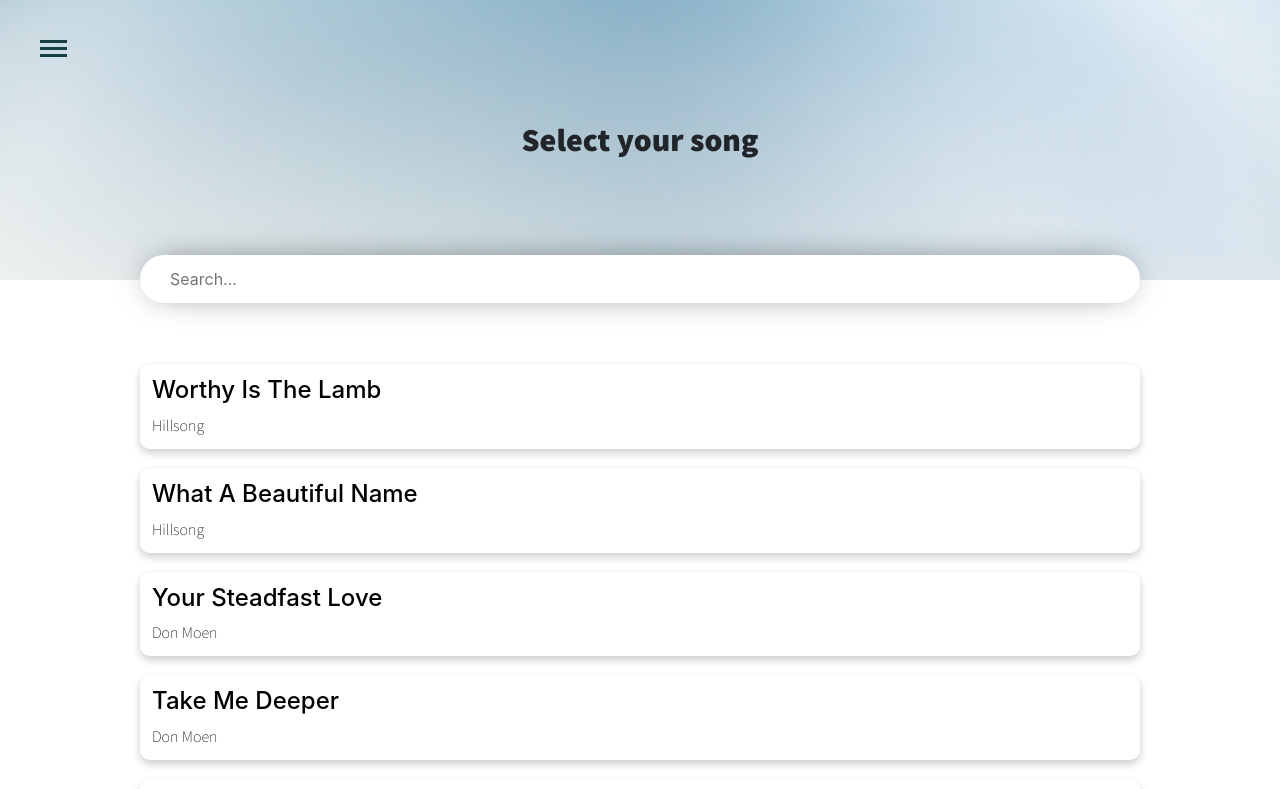
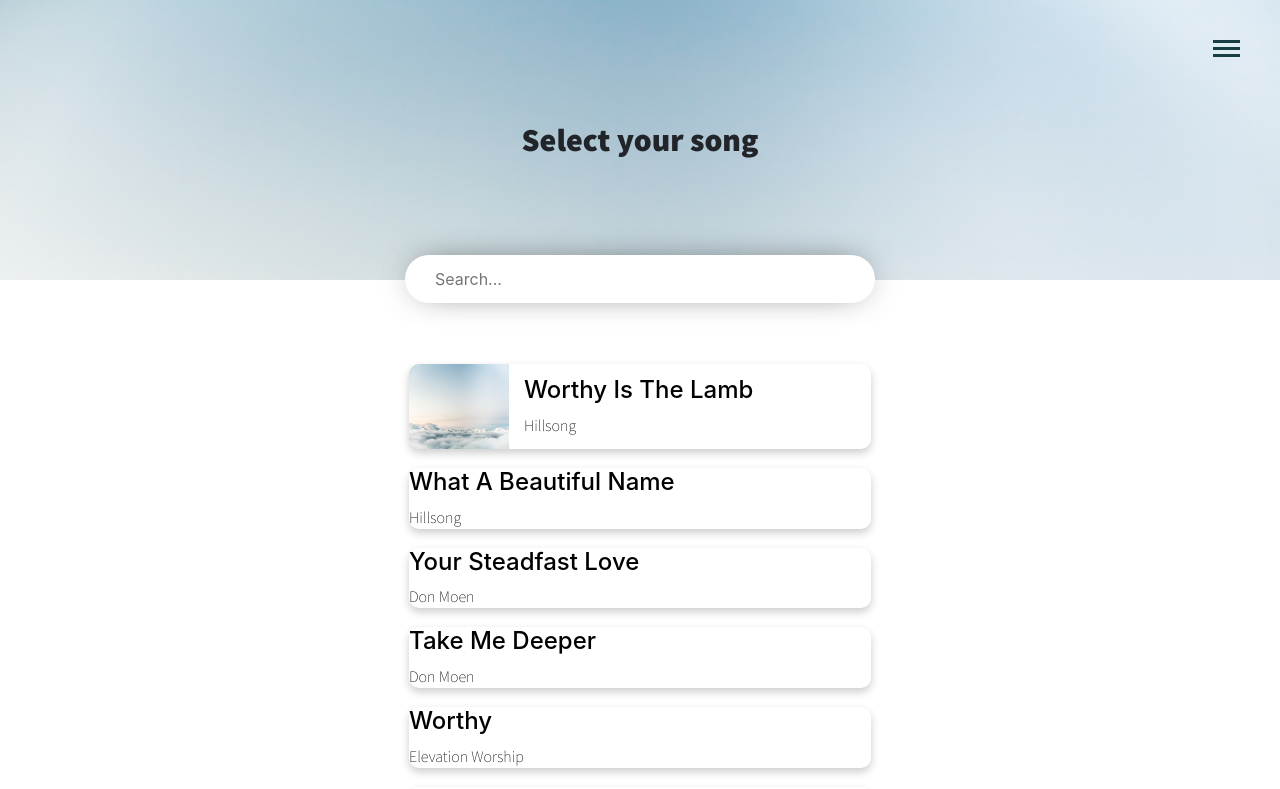
Before and after one commit to zicotann/test-app, an Angular app: page /songs in a window 1280 px wide. Shown: the top 789 px of the page. Built offline with nearby package versions, Linux system fonts and the light colour scheme.

Commit message:
switched menu side

```diff
--- a/src/app/app.component.scss
+++ b/src/app/app.component.scss
@@ -2,6 +2,7 @@
     position: absolute;
     top: 0;
     z-index: 2;
+    width: 100%;
 }
 
 .body{
--- a/src/app/components/header/header.component.html
+++ b/src/app/components/header/header.component.html
@@ -42,7 +42,7 @@
             <i class="fas fa-home"></i><a routerLink="" (click)="closeNav()">Home</a>
           </div>
           <div class="link-icon">
-            <i class="fas fa-list-ul"></i><a routerLink="/songs" (click)="closeNav()">List</a>
+            <i class="fas fa-list-ul"></i><a routerLink="/songs" (click)="closeNav()">Song List</a>
           </div>
           <div class="link-icon">
             <i class="fas fa-chevron-circle-right"></i><a href="#" (click)="closeNav()">About</a>
--- a/src/app/components/header/header.component.scss
+++ b/src/app/components/header/header.component.scss
@@ -12,8 +12,8 @@
   position: fixed; /* Stay in place */
   z-index: 1; /* Stay on top */
   top: 0; /* Stay at the top */
-  left: 0;
-  background-color: $off-white;
+  right: 0;
+  background-color: rgb(242, 248, 248);
   overflow-x: hidden; /* Disable horizontal scroll */
   padding-top: 30px; /* Place content 60px from the top */
   transition: 0.4s;
@@ -56,6 +56,8 @@
 
 .header-cont {
   padding: 40px;
+  display: flex;
+  justify-content: flex-end;
 }
 
 .close-container {
--- a/src/app/components/home/home.component.scss
+++ b/src/app/components/home/home.component.scss
@@ -31,7 +31,7 @@
 }
 
 .cta-style{
-  width: 50%;
+  width: 180px;
   background-color: $teal;
   font-family: $source_sans;
   color: white;
--- a/src/app/components/list/list.component.html
+++ b/src/app/components/list/list.component.html
@@ -12,16 +12,20 @@
         <p>Artist name</p>
       </div> -->
       <div class="d-flex justify-content-center">
-        <input type="text" id="myInput" (keyup)='myFunction()' placeholder="Search..."
-          title="Type in a name">
+        <input type="text" id="myInput" (keyup)='myFunction()' placeholder="Search..." title="Type in a name">
       </div>
 
       <div class="d-flex justify-content-center">
         <ul id="myUL">
           <li>
-            <a routerLink="/song-page">
-              <h4>Worthy Is The Lamb</h4>
-              <p>Hillsong</p>
+            <a routerLink="/song-page" class="d-flex">
+              <div class="cover-art">
+                <img src="../../../assets/img/bg.jpg" alt="">
+              </div>
+              <div class="song-deets">
+                <h4>Worthy Is The Lamb</h4>
+                <p>Hillsong</p>
+              </div>
             </a>
           </li>
           <li>
--- a/src/app/components/list/list.component.scss
+++ b/src/app/components/list/list.component.scss
@@ -72,7 +72,7 @@
   // background-image: url("/css/searchicon.png");
   // background-position: 10px 12px;
   // background-repeat: no-repeat;
-  width: 80%;
+  width: 470px;
   font-size: 16px;
   padding: 12px 20px 12px 30px;
   border: 1px solid #ddd;
@@ -80,6 +80,7 @@
   border: none;
   margin-left: auto;
   margin-right: auto;
+  -webkit-box-shadow: 0px -1px 34px -13px rgba(0, 0, 0, 0.75);
   box-shadow: 0px -1px 34px -13px rgba(0, 0, 0, 0.75);
   border-radius: 30px;
 
@@ -97,7 +98,12 @@
 }
 
 #myUL {
-  width: 80%;
+  @media (min-width: 425px){
+    width: 370px;
+  }
+  @media (min-width: 576px){
+    width: 462px;
+  }
   a {
     box-shadow: 0 4px 8px 0 rgba(0, 0, 0, 0.2);
     border-radius: 10px;
@@ -106,7 +112,7 @@
     // box-shadow: 0px -1px 34px -13px rgba(0, 0, 0, 0.75);
     margin-top: -1px; /* Prevent double borders */
     background-color: white;
-    padding: 12px;
+    // padding: 12px;
     text-decoration: none;
     font-size: 18px;
     color: black;
@@ -130,3 +136,16 @@
 #myUL li a:hover:not(.header) {
   box-shadow: 0 8px 16px 0 rgba(0, 0, 0, 0.2);
 }
+
+.cover-art{
+  margin-right: 15px;
+  img{
+    width: 100px;
+    height: 100%;
+    border-radius: 10px 0px 0px 10px;
+  }
+}
+
+.song-deets{
+  margin: 12px 0;
+}
--- a/src/app/components/list/list.component.ts
+++ b/src/app/components/list/list.component.ts
@@ -19,7 +19,7 @@
       while (switching) {
         // start by saying: no switching is done:
         switching = false;
-        b = list.getElementsByTagName("LI");
+        b = list.getElementsByTagName("li");
         // Loop through all list-items:
         for (i = 0; i < (b.length - 1); i++) {
           // start by saying there should be no switching:
--- a/src/app/components/song-page/song-page.component.ts
+++ b/src/app/components/song-page/song-page.component.ts
@@ -1,4 +1,6 @@
 import { Component, OnInit } from '@angular/core';
+
+var $: any;
 
 @Component({
   selector: 'app-song-page',
@@ -7,9 +9,141 @@
 })
 export class SongPageComponent implements OnInit {
 
+
   constructor() { }
 
   ngOnInit() {
+
+  //   var octave = [
+  //     "A",
+  //     "Bb",
+  //     "B",
+  //     "C",
+  //     "C#",
+  //     "D",
+  //     "Eb",
+  //     "E",
+  //     "F",
+  //     "F#",
+  //     "G",
+  //     "G#"
+  //   ];
+  //   var $body,
+  //     $original,
+  //     $result,
+  //     $transpose;
+
+  //   $().ready(function () {
+  //     $original = $("#original");
+  //     $transpose = $("#transpose");
+  //     $result = $("#result");
+
+  //     $original.bind("change keyup", function () {
+  //       update(this.value);
+  //     }).one("focus", function () {
+  //       this.select();
+
+  //       $(this).one("mouseup", function (e) {
+  //         e.preventDefault();
+  //         return false;
+  //       });
+  //     });
+  //     $("button.plus").click(function (e) {
+  //       $transpose.val(parseInt($transpose.val()) + 1)
+  //         .change();
+  //       e.preventDefault();
+  //       return false;
+  //     });
+  //     $("button.minus").click(function (e) {
+  //       $transpose.val(parseInt($transpose.val()) - 1)
+  //         .change();
+  //       e.preventDefault();
+  //       return false;
+  //     });
+
+  //     $("div.left label").one("mouseup", function (e) {
+  //       e.preventDefault();
+  //       return false;
+  //     });
+
+  //     $transpose.bind("change keyup", function () {
+  //       if (this.value > 6) this.value = parseInt(this.value) - 12;
+  //       if (this.value < -6) this.value = parseInt(this.value) + 12;
+
+  //       update($original.val(), parseInt(this.value));
+  //     });
+
+  //     $("#button-fullscreen").click(function () {
+  //       $("body").toggleClass("fullscreen");
+  //     });
+
+  //     update();
+  //   });
+
+  //   function update(text, trans) {
+  //     // read lines
+  //     if (!text) text = $original.val();
+  //     if (!trans) {
+  //       trans = parseInt($transpose.val());
+  //       if (!trans) trans = 0;
+  //     }
+
+  //     var lines = text.split("\n");
+
+  //     for (var i = 0; i < lines.length; i++) {
+  //       // check if line contains cords only:
+  //       var isChordLine = false;
+  //       var checkLine = (" " + lines[i] + " ").replace(/[^a-wy-zA-WY-ZÄäÖöÜüß ]/g, ' ').replace(/\//g, ' ').replace(/\b[AaBbCcDdEeFfGg][b]?[#]?[m]?[a]?[j]?[d]?[d]?[1-9]?[?=\s\/]/g, '').replace(/\s/g, '');
+  //       if (checkLine === "") {
+  //         isChordLine = true;
+  //         // transpose
+  //         lines[i] = lines[i].replace(/[\s\/]([abcdefg])/g, normalizeMol).replace(/(A|B|C|D|E|F|G)([b]|[#])?/g, function (chord, tone, mod) {
+  //           var newChord = transpose(chord, trans);
+  //           //console.log("transpose:" + chord + " by " + trans + " = " + newChord);
+  //           return newChord;
+  //         });
+  //       }
+  //       else {
+  //         //console.log("LINE " + i + ": not a chord line");
+  //       }
+  //       lines[i] = lines[i].replace(/\s/g, "&nbsp;") + "<br>";
+  //       // fill whitespaces
+  //       if (isChordLine) {
+  //         lines[i] = '<div class="chord-line">' + lines[i].replace(/\s/g, "&nbsp;") + '</div>';
+  //       } else {
+  //         lines[i] = '<div class="lyric-line">' + lines[i].replace(/\s/g, "&nbsp;") + '</div>';
+  //       }
+  //     }
+
+  //     $result.html(lines.join(''));
+  //     $original.height($result.height());
+  //   }
+
+  //   function normalizeMol(match) {
+  //     return match.toUpperCase() + "m";
+  //   }
+
+  //   function transpose(chord, transpose) {
+  //     var mod;
+  //     if (chord.length > 1) {
+  //       mod = chord.substr(1, 1);
+  //       chord = chord.substr(0, 1);
+  //     }
+
+  //     var chordNr = parseInt(octave.indexOf(chord));
+  //     if (chordNr >= 0) {
+  //       chordNr += parseInt(transpose);
+  //       if (mod == "#") chordNr += 1;
+  //       if (mod == "b") chordNr -= 1;
+
+  //       if (chordNr < 0) chordNr = chordNr + 12;
+  //       if (chordNr >= 12) chordNr = chordNr % 12;
+
+  //       return octave[chordNr];
+  //     }
+  //     return false;
+  //   }
+
+
   }
-
 }
```
Also changed, not shown: src/app/components/song-page/song-page.component.html (+30 -0 lines), src/app/components/song-page/song-page.component.scss (+209 -0 lines).
